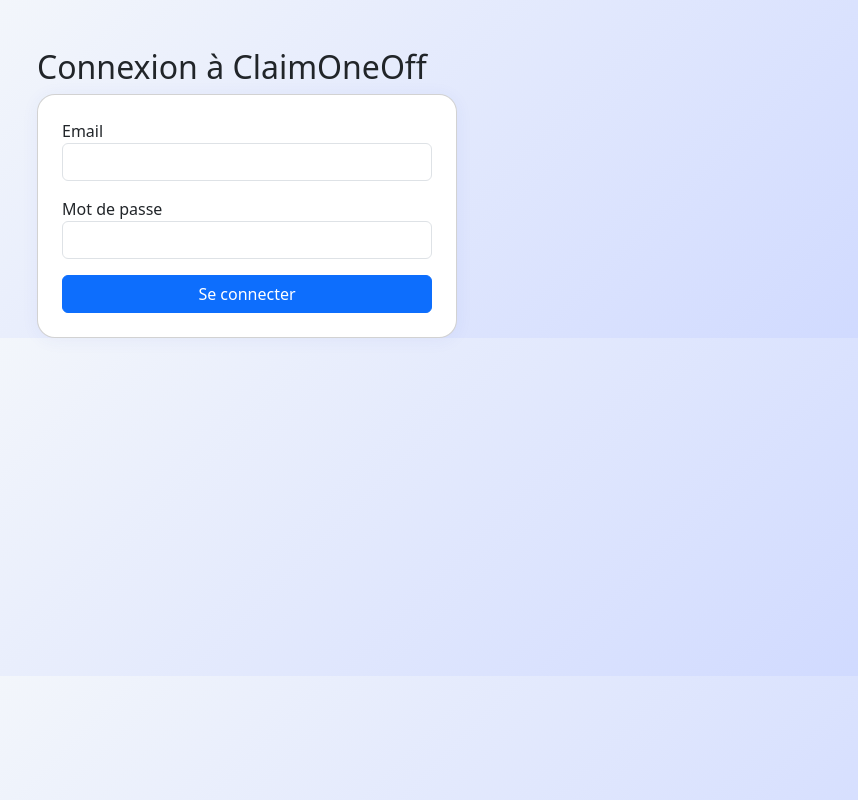
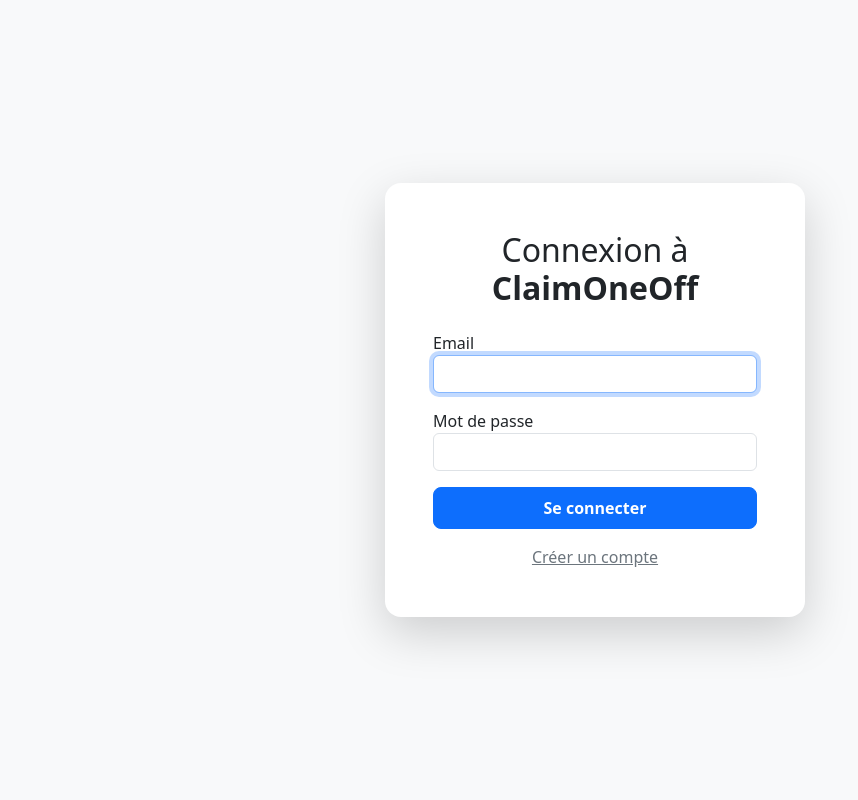
Before and after one commit to OneOffsas/claimoneoff-front02, a Next.js app: page /login in a window 1280 px wide. Shown: the whole page, without its empty margins (45-903 px from the left). Built offline with nearby package versions, Linux system fonts and the light colour scheme.

Commit message:
Update login.js

```diff
--- a/pages/login.js
+++ b/pages/login.js
@@ -1,5 +1,6 @@
 import { useState } from "react";
 import { useNotification } from "../components/NotificationProvider";
+import Head from "next/head";
 
 export default function Login() {
   const { showNotification } = useNotification();
@@ -10,7 +11,8 @@ export default function Login() {
   async function handleLogin(e) {
     e.preventDefault();
     setLoading(true);
-    const passwordHash = window.sha256(password); // Utilise js-sha256
+    // SHA256 doit être dispo via le <Script> dans _app.js
+    const passwordHash = window.sha256(password);
     try {
       const res = await fetch("/api/login", {
         method: "POST",
@@ -20,8 +22,8 @@ export default function Login() {
       const data = await res.json();
       if (data.status === "success") {
         localStorage.setItem("user", JSON.stringify(data));
-        showNotification("Connexion réussie !", "success");
-        setTimeout(() => { window.location.href = "/dashboard"; }, 1000);
+        showNotification("🚀 Connexion réussie ! Bienvenue.", "success");
+        setTimeout(() => { window.location.href = "/dashboard"; }, 900);
       } else {
         showNotification(data.message || "Erreur de connexion", "error");
       }
@@ -32,21 +34,33 @@ export default function Login() {
   }
 
   return (
-    <div className="container mt-5">
-      <h2>Connexion à ClaimOneOff</h2>
-      <form className="card p-4 shadow" style={{ maxWidth: 420 }} onSubmit={handleLogin}>
+    <>
+      <Head>
+        <title>Connexion | ClaimOneOff</title>
+      </Head>
+      <div className="d-flex justify-content-center align-items-center min-vh-100 bg-light">
+        <form
+          className="bg-white rounded-4 shadow-lg p-5"
+          style={{ minWidth: 380, maxWidth: 420, width: "100%" }}
+          onSubmit={handleLogin}
+        >
+          <h2 className="text-center mb-4">Connexion à <b>ClaimOneOff</b></h2>
           <div className="mb-3">
             <label>Email</label>
-          <input value={email} onChange={e=>setEmail(e.target.value)} type="email" className="form-control" required />
+            <input value={email} onChange={e=>setEmail(e.target.value)} type="email" className="form-control" required autoFocus />
           </div>
           <div className="mb-3">
             <label>Mot de passe</label>
             <input value={password} onChange={e=>setPassword(e.target.value)} type="password" className="form-control" required />
           </div>
-        <button className="btn btn-primary w-100" type="submit" disabled={loading}>
+          <button className="btn btn-primary w-100 rounded-3 py-2 fw-bold" type="submit" disabled={loading}>
             {loading ? "Connexion..." : "Se connecter"}
           </button>
+          <div className="text-center mt-3">
+            <a href="/register" className="text-secondary">Créer un compte</a>
+          </div>
         </form>
       </div>
+    </>
   );
 }
```
Lines whose indentation alone changed are shown as unchanged.
